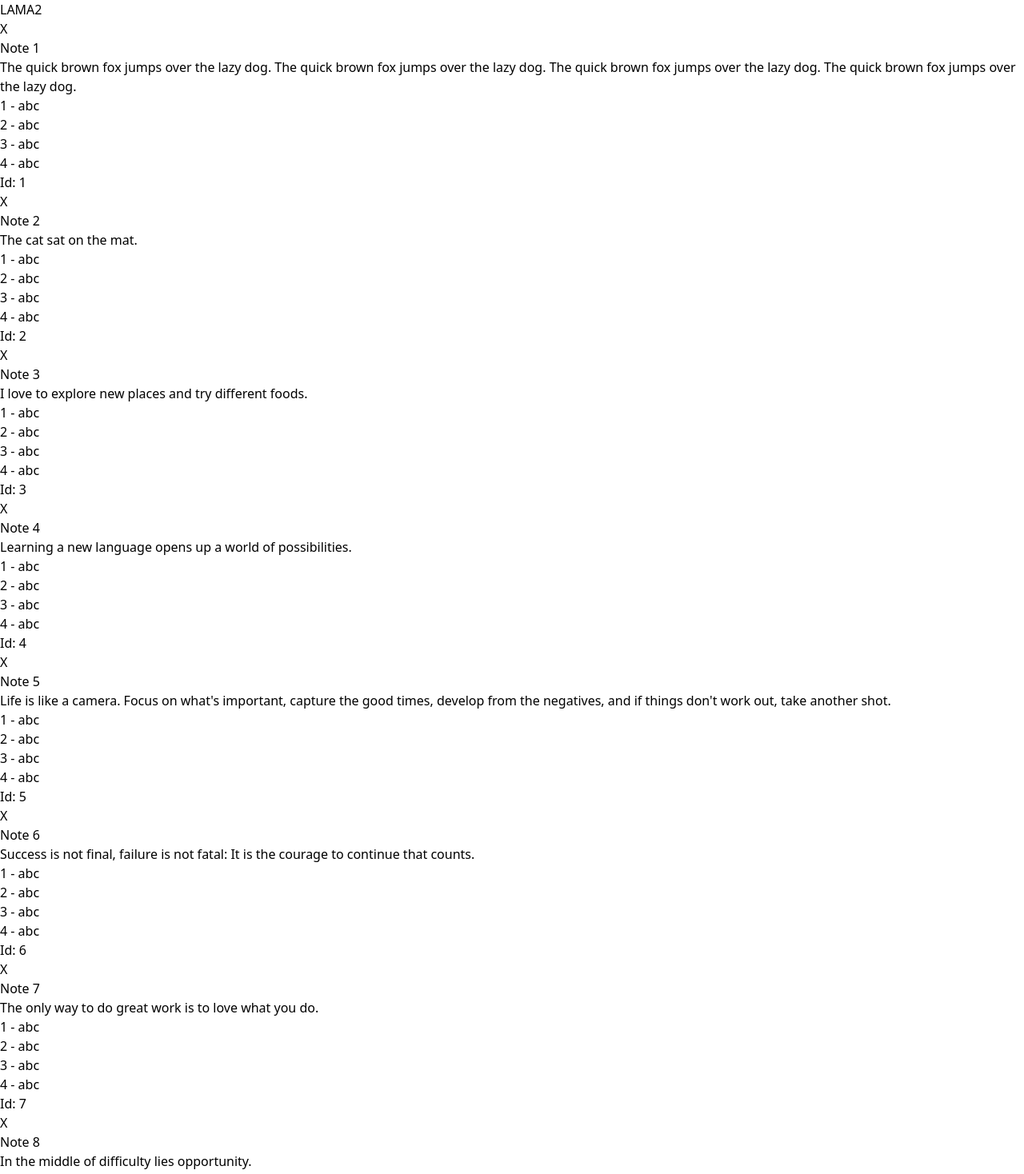
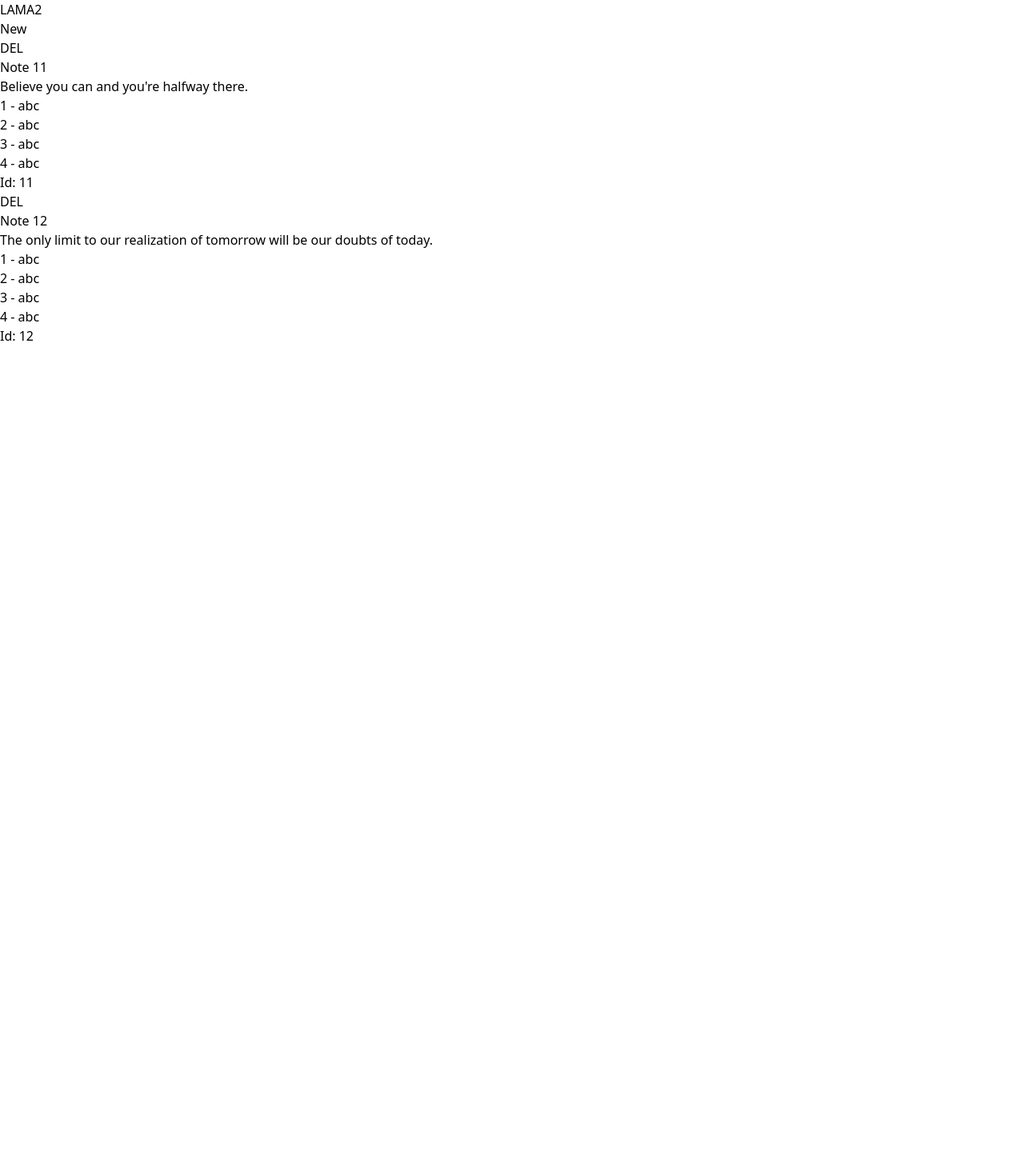
Before and after one commit to alepemu/lama2, a React (Vite) app: page / in a window 1280 px wide. Shown: the top 1468 px of the page at 80% size. After the commit the page ends 800 px from the top, so only its background shows below. Built offline with nearby package versions, Linux system fonts and the light colour scheme.

Commit message:
Fix notes state order update

```diff
--- a/src/Dashboard.tsx
+++ b/src/Dashboard.tsx
@@ -26,17 +26,26 @@ import { SortableNote } from "./components/SortableNote";
 
 // Redux
 import { useAppSelector, useAppDispatch } from "./hooks/store";
-import { rearrangeNotes } from "./store/notes/slice";
+import { addNote, updateNotesOrder } from "./store/notes/slice";
 import { arrayMove } from "@dnd-kit/sortable";
 import { NoteType } from "./types/types";
 
 export function Dashboard() {
   const items = useAppSelector((state) => state.notes);
+
   const dispatch = useAppDispatch();
   const [activeId, setActiveId] = useState<string | null>(null);
 
   const handleRearrangeNotes = (items: NoteType[]) => {
-    dispatch(rearrangeNotes(items));
+    dispatch(updateNotesOrder(items));
+  };
+
+  const handleNewNote = () => {
+    const title = "New note";
+    const text = "New note text";
+    const data = { title, text };
+    // @ts-ignore
+    dispatch(addNote({ data }));
   };
 
   const handleDragStart = (
@@ -49,7 +58,8 @@ export function Dashboard() {
   const handleDragEnd = (
     setActiveId: React.Dispatch<React.SetStateAction<string | null>>
   ) =>
-    useCallback((event: DragEndEvent) => {
+    useCallback(
+      (event: DragEndEvent) => {
         const { active, over } = event;
         if (active.id !== over?.id) {
           const oldIndex = items.findIndex((item) => item.id === active.id);
@@ -57,7 +67,9 @@ export function Dashboard() {
           handleRearrangeNotes(arrayMove(items, oldIndex, newIndex));
         }
         setActiveId(null);
-    }, []);
+      },
+      [items]
+    );
 
   const handleDragCancel = (
     setActiveId: React.Dispatch<React.SetStateAction<string | null>>
@@ -69,19 +81,20 @@ export function Dashboard() {
   const sensors = useSensors(
     useSensor(MouseSensor, {
       activationConstraint: {
-        delay: 100,
-        tolerance: 0,
+        distance: 10,
       },
     }),
     useSensor(TouchSensor, {
       activationConstraint: {
         delay: 250,
-        tolerance: 0,
+        tolerance: 5,
       },
     })
   );
 
   return (
+    <>
+      <button onClick={handleNewNote}>New</button>
       <DndContext
         sensors={sensors}
         collisionDetection={closestCenter}
@@ -114,5 +127,6 @@ export function Dashboard() {
           </DragOverlay>
         </div>
       </DndContext>
+    </>
   );
 }
--- a/src/assets/strings.json
+++ b/src/assets/strings.json
@@ -1,94 +1,5 @@
 [
-  {
-    "id": "1",
-    "position": 1,
-    "data": {
-      "title": "Note 1",
-      "text": "The quick brown fox jumps over the lazy dog. The quick brown fox jumps over the lazy dog. The quick brown fox jumps over the lazy dog. The quick brown fox jumps over the lazy dog.",
-      "list": ["1 - abc", "2 - abc", "3 - abc", "4 - abc"]
-    }
-  },
-  {
-    "id": "2",
-    "position": 2,
-    "data": {
-      "title": "Note 2",
-      "text": "The cat sat on the mat.",
-      "list": ["1 - abc", "2 - abc", "3 - abc", "4 - abc"]
-    }
-  },
-  {
-    "id": "3",
-    "position": 3,
-    "data": {
-      "title": "Note 3",
-      "text": "I love to explore new places and try different foods.",
-      "list": ["1 - abc", "2 - abc", "3 - abc", "4 - abc"]
-    }
-  },
-  {
-    "id": "4",
-    "position": 4,
-    "data": {
-      "title": "Note 4",
-      "text": "Learning a new language opens up a world of possibilities.",
-      "list": ["1 - abc", "2 - abc", "3 - abc", "4 - abc"]
-    }
-  },
-  {
-    "id": "5",
-    "position": 5,
-    "data": {
-      "title": "Note 5",
-      "text": "Life is like a camera. Focus on what's important, capture the good times, develop from the negatives, and if things don't work out, take another shot.",
-      "list": ["1 - abc", "2 - abc", "3 - abc", "4 - abc"]
-    }
-  },
-  {
-    "id": "6",
-    "position": 6,
-    "data": {
-      "title": "Note 6",
-      "text": "Success is not final, failure is not fatal: It is the courage to continue that counts.",
-      "list": ["1 - abc", "2 - abc", "3 - abc", "4 - abc"]
-    }
-  },
-  {
-    "id": "7",
-    "position": 7,
-    "data": {
-      "title": "Note 7",
-      "text": "The only way to do great work is to love what you do.",
-      "list": ["1 - abc", "2 - abc", "3 - abc", "4 - abc"]
-    }
-  },
-  {
-    "id": "8",
-    "position": 8,
-    "data": {
-      "title": "Note 8",
-      "text": "In the middle of difficulty lies opportunity.",
-      "list": ["1 - abc", "2 - abc", "3 - abc", "4 - abc"]
-    }
-  },
-  {
-    "id": "9",
-    "position": 9,
-    "data": {
-      "title": "Note 9",
-      "text": "Happiness is not something ready-made. It comes from your own actions. Happiness is not something ready-made. It comes from your own actions.",
-      "list": ["1 - abc", "2 - abc", "3 - abc", "4 - abc"]
-    }
-  },
-  {
-    "id": "10",
-    "position": 10,
-    "data": {
-      "title": "Note 10",
-      "text": "The journey of a thousand miles begins with one step.",
-      "list": ["1 - abc", "2 - abc", "3 - abc", "4 - abc"]
-    }
-  },
+
   {
     "id": "11",
     "position": 11,
--- a/src/components/Grid.tsx
+++ b/src/components/Grid.tsx
@@ -9,7 +9,7 @@ export function Grid({ children }: { children: ReactNode }) {
   return (
     <div
       ref={sizeRef}
-      className="grid gap-3 p-4 z-50"
+      className="grid gap-3 p-4"
       style={{
         gridTemplateColumns: `repeat(${columns}, 1fr)`,
       }}
--- a/src/components/Note.tsx
+++ b/src/components/Note.tsx
@@ -32,7 +32,7 @@ const Note = forwardRef<HTMLDivElement, NoteProps>(
           className="bg-red-100/50 w-full text-red-700 font-bold cursor-pointer z-100"
           onClick={handleDeleteNote}
         >
-          X
+          DEL
         </button>
         <h1 className="font-bold text-xl">{data.title}</h1>
         <p>{data.text}</p>
--- a/src/store/notes/slice.ts
+++ b/src/store/notes/slice.ts
@@ -9,8 +9,13 @@ export const notesSlice = createSlice({
   name: "notes",
   initialState,
   reducers: {
-    rearrangeNotes: (state, action: PayloadAction<NoteType[]>) => {
+    updateNotesOrder: (_, action: PayloadAction<NoteType[]>) => {
       return action.payload;
+    },
+    addNote: (state, action: PayloadAction<NoteType>) => {
+      const id = crypto.randomUUID();
+      const { title, text } = action.payload.data;
+      return [...state, { data: { title, text }, id }];
     },
     deleteNoteById: (state, action: PayloadAction<string>) => {
       const id = action.payload;
@@ -21,4 +26,4 @@ export const notesSlice = createSlice({
 
 export default notesSlice.reducer;
 
-export const { rearrangeNotes, deleteNoteById } = notesSlice.actions;
+export const { updateNotesOrder, addNote, deleteNoteById } = notesSlice.actions;
```
Lines whose indentation alone changed are shown as unchanged.
